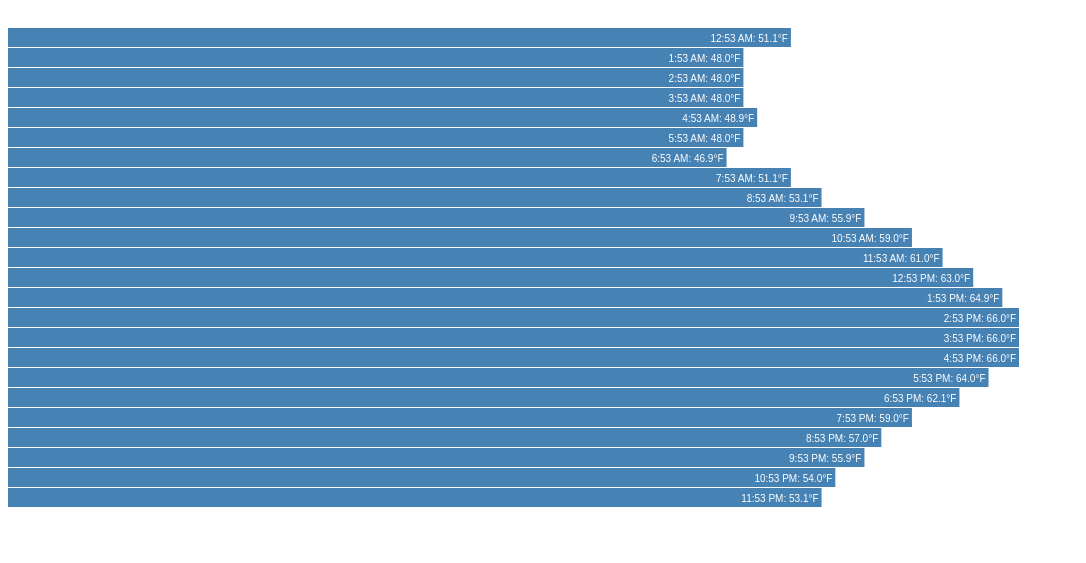
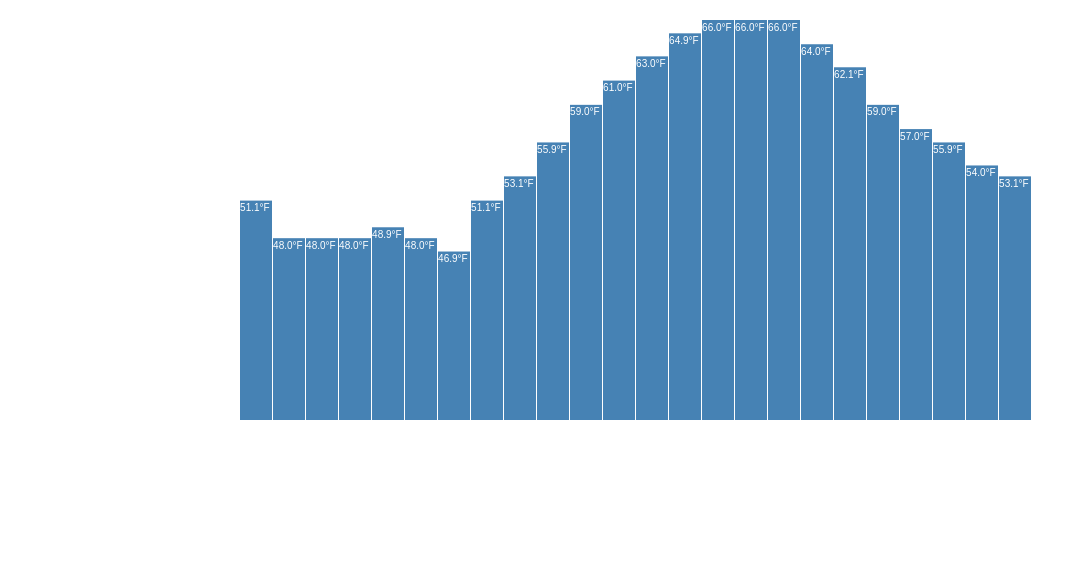
Before and after one commit to andyperlitch/d3-bar-chart-example, a website: page index.html in a window 1280 px wide. Shown: the whole page, without its empty margins (0-1086 px from the left). Drawn offline with nearby package versions, Linux system fonts and the light colour scheme.

Commit message:
horiz -> vertical

```diff
--- a/index.html
+++ b/index.html
@@ -1,10 +1,14 @@
 <!DOCTYPE html>
 <body>
 <style>
+.wrapper {
+  width: 800px;
+  height: 400px;
+  margin: 20px auto;
+}
 .chart {
-  width: 80%;
-  height: 500px;
-  margin: 20px auto;
+  width: 100%;
+  height: 100%;
 }
 .chart rect {
   fill: steelblue;
@@ -16,42 +20,51 @@
   text-anchor: end;
 }
 </style>
-
-<svg class="chart"></svg>
+<div class="wrapper">
+  <svg class="chart"></svg>
+</div>
 <script src="bower_components/jquery/dist/jquery.js"></script>
 <script src="bower_components/d3/d3.min.js"></script>
 <script>
 
 var chart = d3.select(".chart");
 var $chart = $(chart[0]);
-var x = d3.scale.linear();
+var y = d3.scale.linear();
+var height = $chart.height();
 
 d3.csv("datasets/santaclara-5-23-13.csv", function(data) {
 
-  x.domain([0, d3.max(data, function(d) {return d.TemperatureF})]).range([0, $chart.width()]);
+  y.domain([0, d3.max(data, function(d) {return d.TemperatureF})]).range([$chart.width(), 0]);
 
-  var barHeight = Math.floor($chart.height() / data.length);
+  var barWidth = Math.floor($chart.width() / data.length);
 
   var bars = chart.selectAll("g");
   var barsUpdate = bars.data(data)
   var barEnter = barsUpdate.enter().append("g");
   barEnter.attr("transform", function(d, i) {
-    return "translate(0, " + (i * barHeight) + ")";
+    return "translate(" + (i * barWidth) + ", 0)";
   });
   barEnter.append("rect")
-    .attr("width", function(d) {
-      return x(d.TemperatureF);
+    .attr("height", function(d) {
+      return height - y(d.TemperatureF);
     })
-    .attr("height", (barHeight - 1) + "px")
+    .attr("y", function(d) {
+      return y(d.TemperatureF);
+    })
+    .attr("width", (barWidth - 1) + "px")
   barEnter.append("text")
-    .attr("x", function(d) {
-      return x(d.TemperatureF) - 3;
-    })
-    .attr("y", barHeight / 2)
-    .attr("dy", ".35em")
-    .text(function(d) {
-      return d.TimePDT + ": " + d.TemperatureF + "°F";
-    });
+    .attr("x", barWidth * .9)
+    .attr("y", function(d) { return y(d.TemperatureF) + 3; })
+    .attr("dy", ".75em")
+    .text(function(d) { return d.TemperatureF + "°F"; });
+    // .attr("x", function(d, i) {
+    //   return i * barWidth;
+    // })
+    // .attr("y", height)
+    // .attr("dy", "-.75em")
+    // .text(function(d) {
+    //   return d.TimePDT + ": " + d.TemperatureF + "°F";
+    // });
 });
 
 </script>
```
